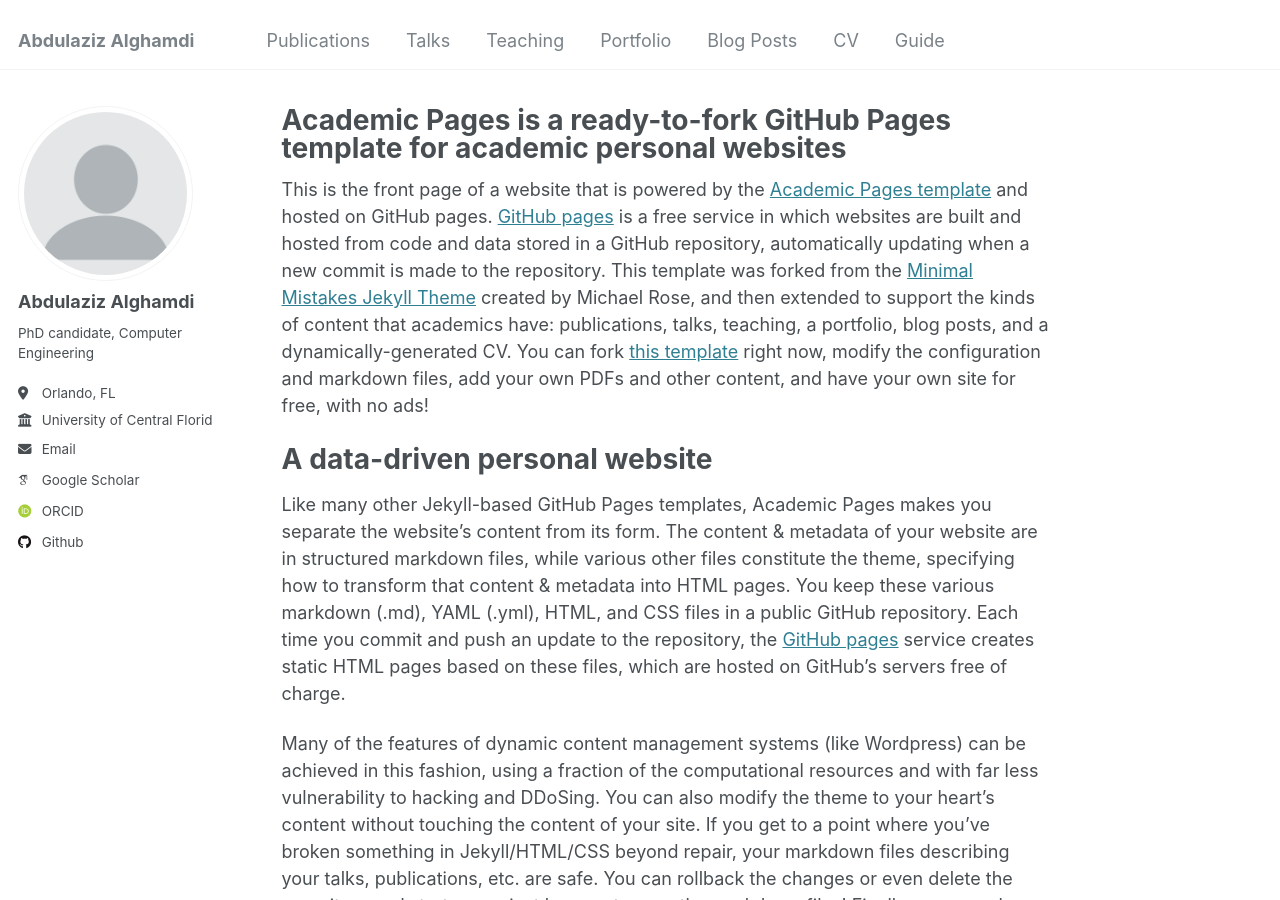
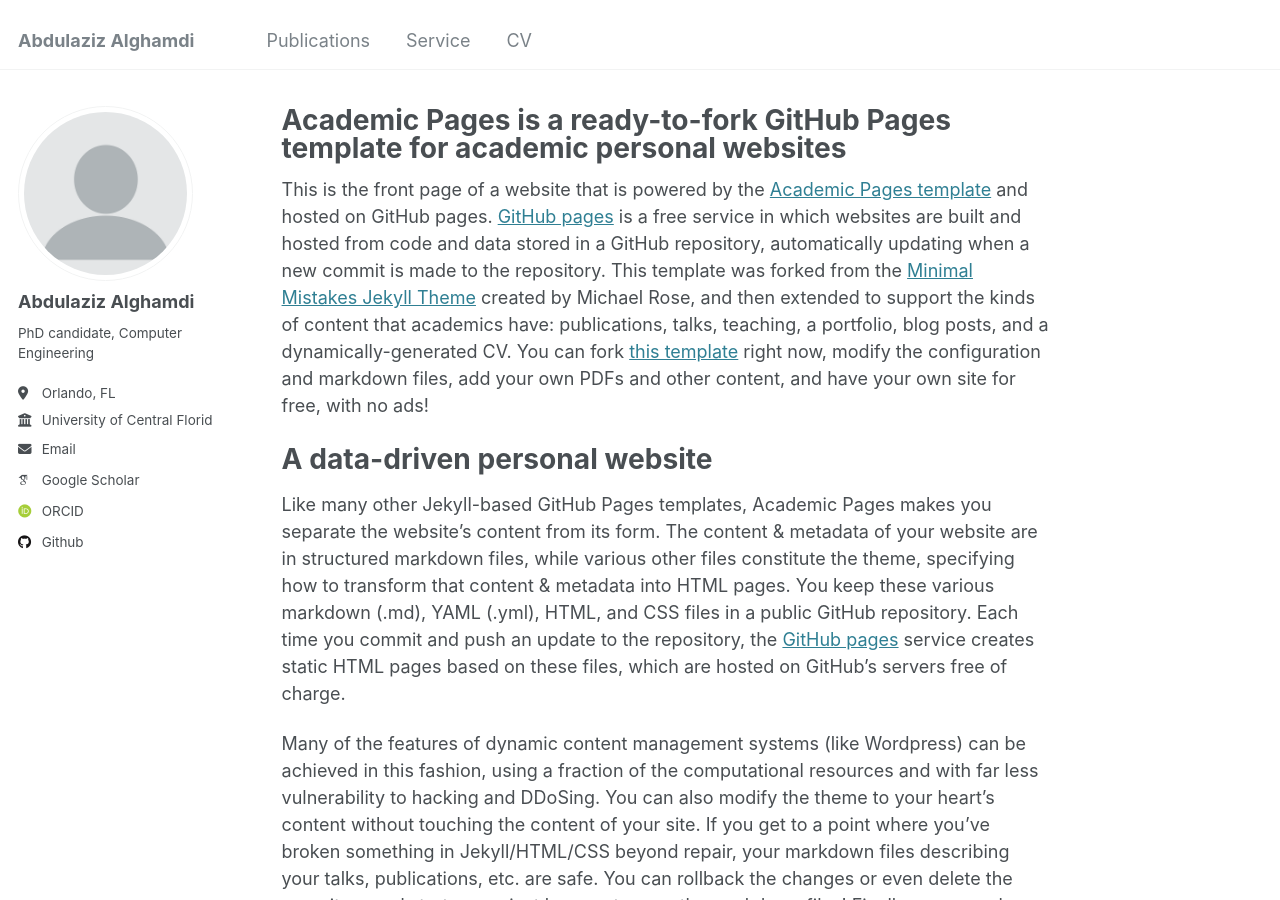
Before and after one commit to Eamna/eamna.github.io, a Jekyll site: the page built from _pages/about.md, in a window 1280 px wide and 900 px high. Built offline with Jekyll 4.4.1, drawn with Linux system fonts in a browser that asks for light colours; some web fonts are replaced.

Commit message:
Update navigation.yml

```diff
--- a/_data/navigation.yml
+++ b/_data/navigation.yml
@@ -8,20 +8,8 @@ main:
   - title: "Publications"
     url: /publications/
 
-  - title: "Talks"
+  - title: "Service"
     url: /talks/
-
-  - title: "Teaching"
-    url: /teaching/
-
-  - title: "Portfolio"
-    url: /portfolio/
-
-  - title: "Blog Posts"
-    url: /year-archive/
 
   - title: "CV"
     url: /cv/
-
-  - title: "Guide"
-    url: /markdown/
```
